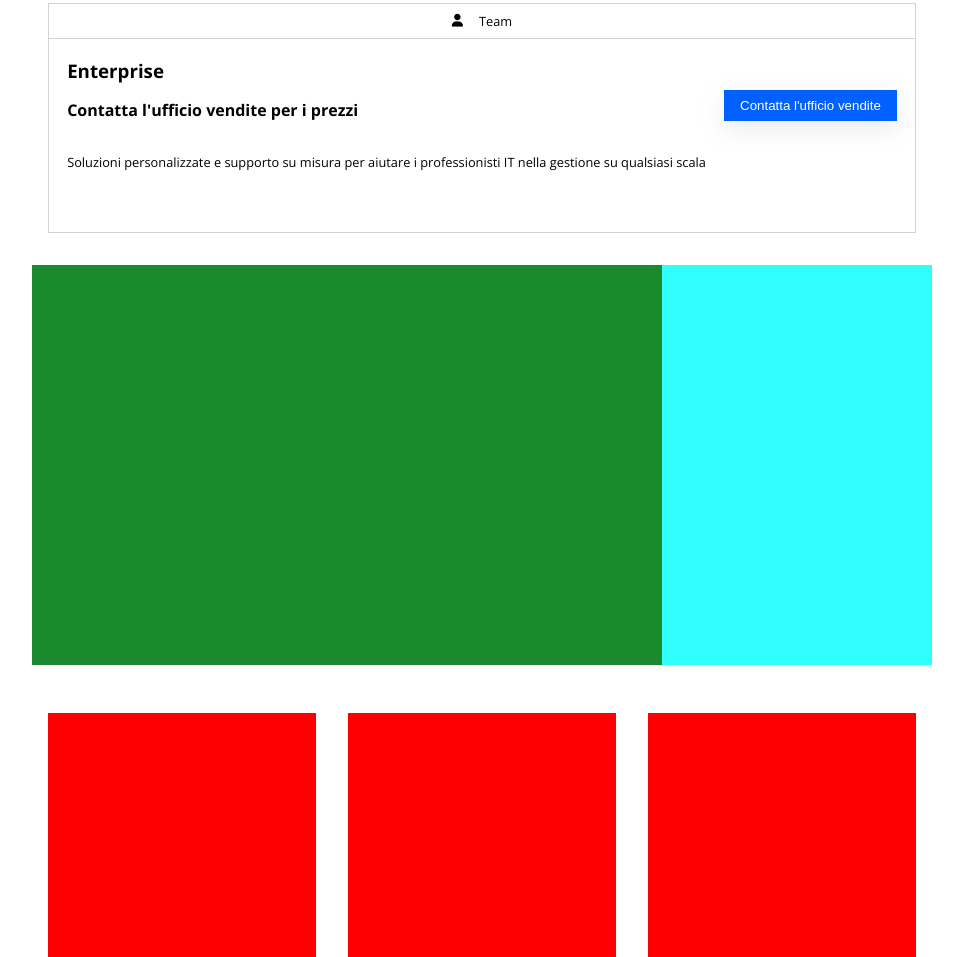
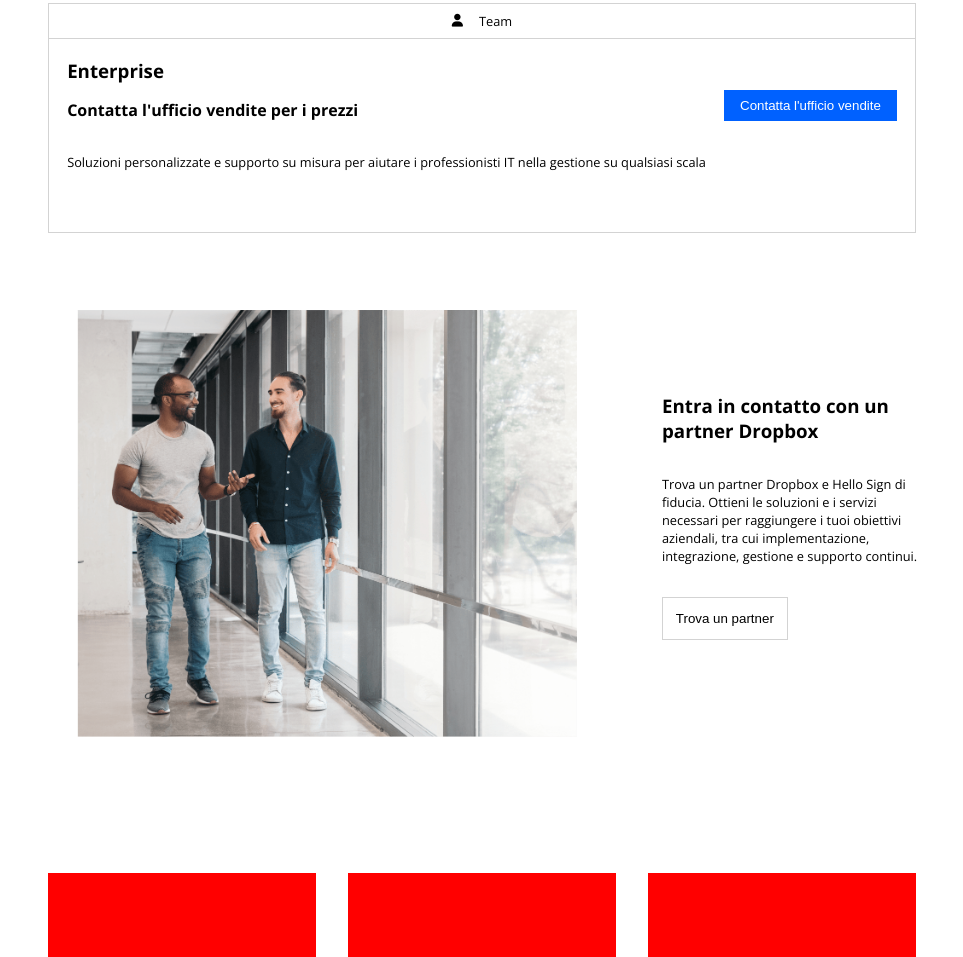
Before and after one commit to RiccardoNestola/htmlcss-dropbox, a plain HTML site: page index.html in a window 1280 px wide. Shown: the part 1840-2797 px from the top of the page, without its empty margins (158-1121 px from the left). Drawn offline with nearby package versions, Linux system fonts and the light colour scheme.

Commit message:
add section partner

```diff
--- a/css/style.css
+++ b/css/style.css
@@ -84,12 +84,12 @@ p button {
 button {
     border: none;
     padding: .8rem;
-    box-shadow: rgba(149, 157, 165, 0.2) 0px 8px 24px;
 
 }
 
 .button_light {
     background-color: white;
+    border: 1px solid lightgray;
 }
 
 .button_blue {
@@ -276,21 +276,31 @@ hr {
     padding: 1rem 0 1rem 0;
 }
 
-.col_30 {
+.col_40 {
     width: 30%;
     height: 400px;
-    padding: 5%;
-    background: rgba(0, 255, 255, 0.808);
+    padding-top: 8rem;
 
 }
 
-.col_70   {
+.col_40 p {
+    padding: 2rem 0;
+}
+
+.col_60   {
     width: 70%;
     height: 400px;
     padding: 5%;
-    background: rgb(27, 137, 46);
+}
 
+.col_60 img {
+    width: 500px;
 }
+
+.column {
+    margin-bottom: 10rem;
+}
+
 
 .col_bu{
     height: 700px;
--- a/index.html
+++ b/index.html
@@ -160,9 +160,17 @@
     <section id="partner">
         <div class="container">
             <div class="column flex">
-                <div class="col_70"></div>
-                <div class="col_30"></div>
+                <div class="col_60">
+                    <div><img src="./img/partner.png" alt="Partners"></div>
+                </div>
+                <div class="col_40">
+                    <h3>Entra in contatto con un partner Dropbox</h3>
+                    <p>Trova un partner Dropbox e Hello Sign di fiducia. Ottieni le soluzioni e i servizi necessari per raggiungere i tuoi obiettivi aziendali, tra cui implementazione, integrazione, gestione e supporto continui.</p>
+                    <button class="button button_light">Trova un partner</button>
+                </div>
         </div>
+
+
 
     </section>
 
```
